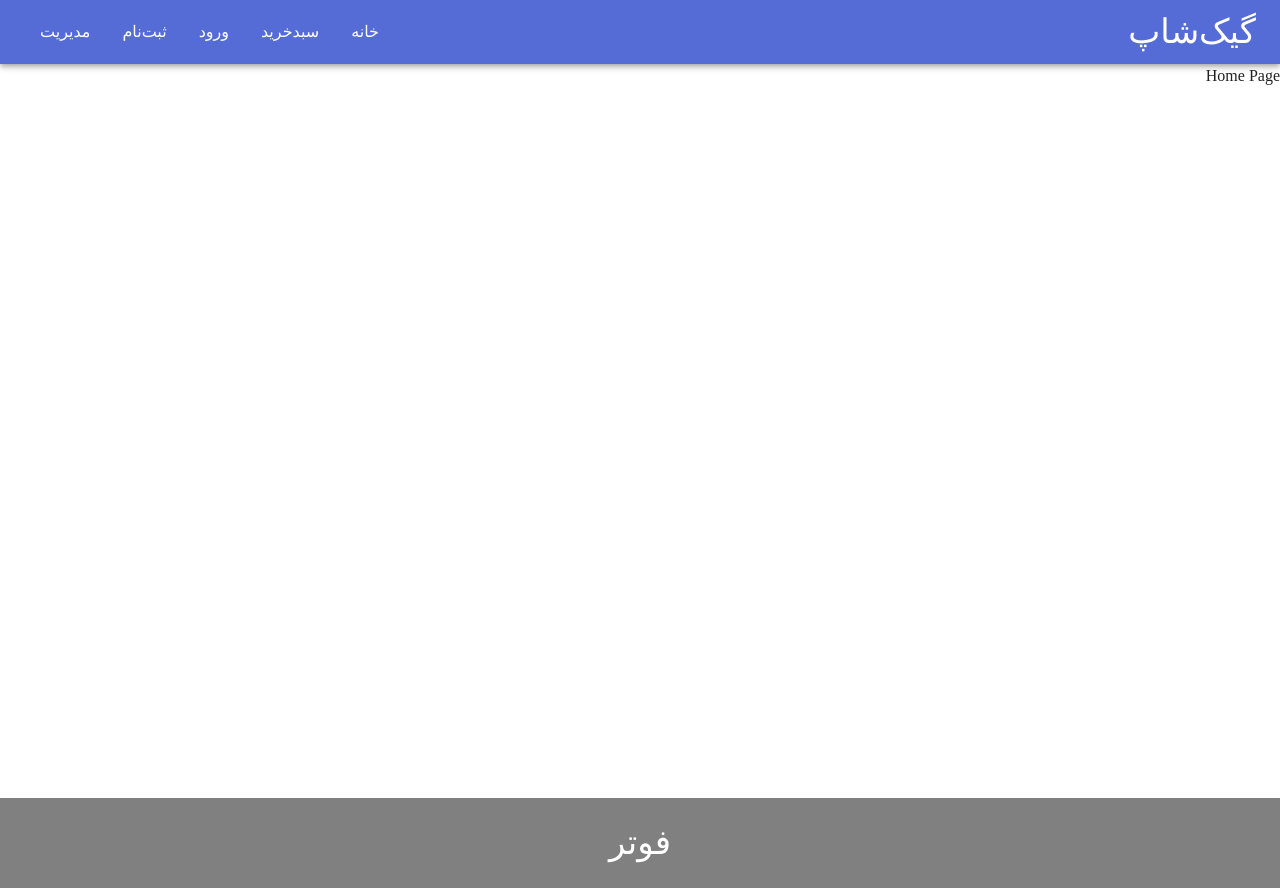
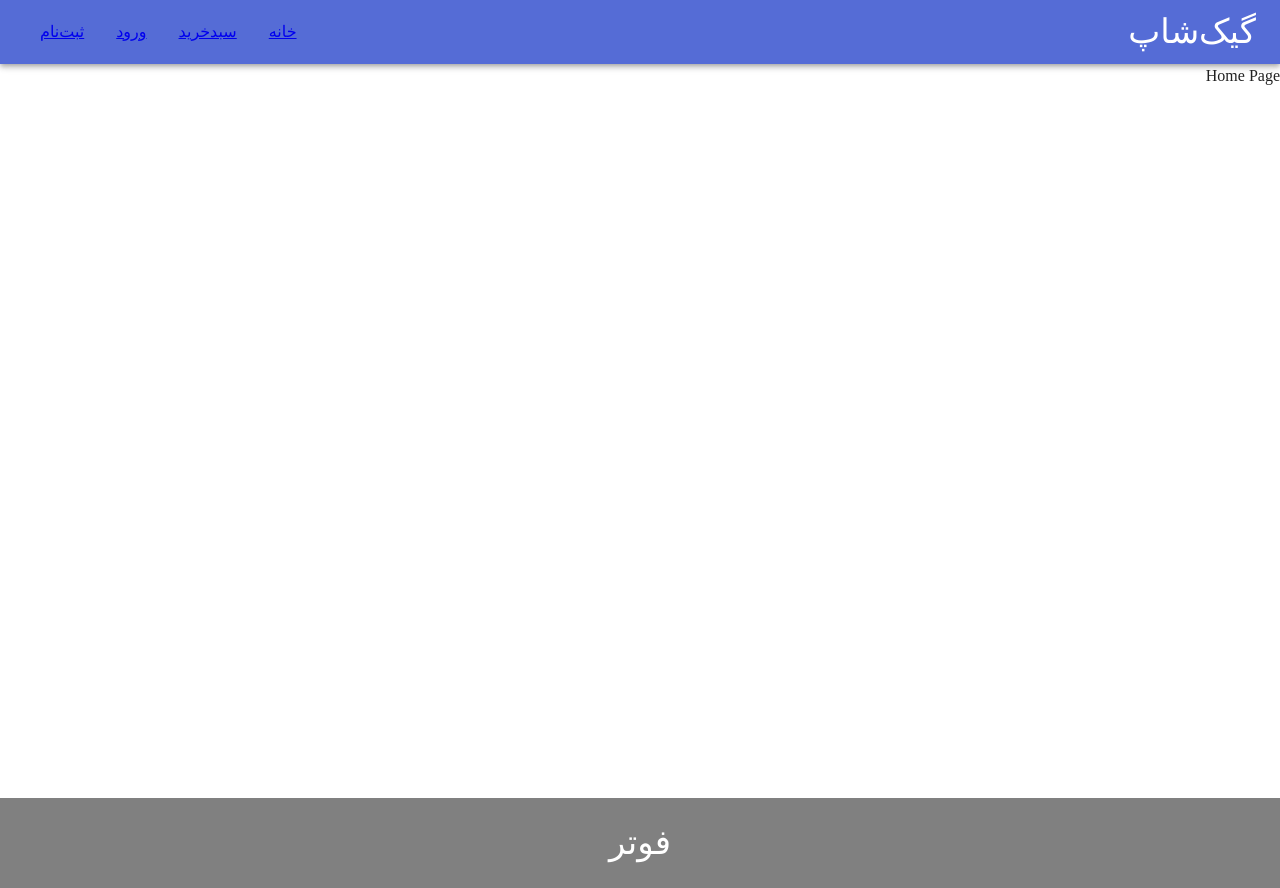
Before and after one commit to hamid-shamsian/react-final-project, a React (Vite) app: page / in a window 1280 px wide. Built offline with nearby package versions, Linux system fonts and the light colour scheme; a web font is replaced by a local one.

Commit message:
feat: Auth status saved in state (with redux) +changing Nav Links based on Auth status.

```diff
--- a/src/components/common/Navigation.tsx
+++ b/src/components/common/Navigation.tsx
@@ -1,13 +1,19 @@
-import { styled } from "@mui/material/styles";
+import { useSelector } from "react-redux";
 import { List, ListItem, ListItemText } from "@mui/material";
-import { Link } from "react-router-dom";
+import { NavLink } from "react-router-dom";
 
-const links = [
+const staticLinks = [
   { name: "خانه", href: "/" },
-  { name: "سبدخرید", href: "/cart" },
+  { name: "سبدخرید", href: "/cart" }
+];
+
+const loggedInLinks = [
+  { name: "پروفایل", href: "/profile" },
+  { name: "خروج", href: "/logout" }
+];
+const loggedOutLinks = [
   { name: "ورود", href: "/login" },
-  { name: "ثبت‌نام", href: "/signup" },
-  { name: "مدیریت", href: "/admin" }
+  { name: "ثبت‌نام", href: "/signup" }
 ];
 
 interface Props {
@@ -16,11 +22,10 @@ interface Props {
   layout?: string;
 }
 
-const Navigation = ({ onItemClick, color, layout = "column" }: Props) => {
-  const NavLink = styled(Link)({
-    textDecoration: "none",
-    color
-  });
+const Navigation = ({ onItemClick, layout = "column" }: Props) => {
+  const user = useSelector((state: any) => state.auth);
+
+  const links = staticLinks.concat(user ? loggedInLinks : loggedOutLinks);
 
   return (
     <List component='nav' sx={{ display: "flex", flexDirection: layout, paddingLeft: layout === "row" ? 0 : 10 }}>
--- a/src/pages/LoginPage.tsx
+++ b/src/pages/LoginPage.tsx
@@ -1,5 +1,6 @@
 import { FormEvent } from "react";
 import { useNavigate } from "react-router-dom";
+import { useDispatch } from "react-redux";
 import Avatar from "@mui/material/Avatar";
 import Button from "@mui/material/Button";
 import FormControlLabel from "@mui/material/FormControlLabel";
@@ -11,10 +12,12 @@ import LockOutlinedIcon from "@mui/icons-material/LockOutlined";
 import Typography from "@mui/material/Typography";
 import CustomLink from "../components/common/CustomLink";
 import RTLTextField from "../components/common/RTLTextField";
+import auth from "../services/authService";
+import { authActions } from "../redux/features/authSlice";
 import LoginImage from "../assets/images/login.jpg";
-import auth from "../services/authService";
 
 const LoginPage = () => {
+  const dispatch = useDispatch();
   const navigate = useNavigate();
 
   const handleSubmit = async (e: FormEvent<HTMLFormElement>) => {
@@ -24,6 +27,7 @@ const LoginPage = () => {
     try {
       const user = await auth.login(username.value, password.value);
 
+      dispatch(authActions.setUser(user));
       if (user.role === "ADMIN") navigate("/admin");
       else navigate("/");
     } catch (error) {}
```
